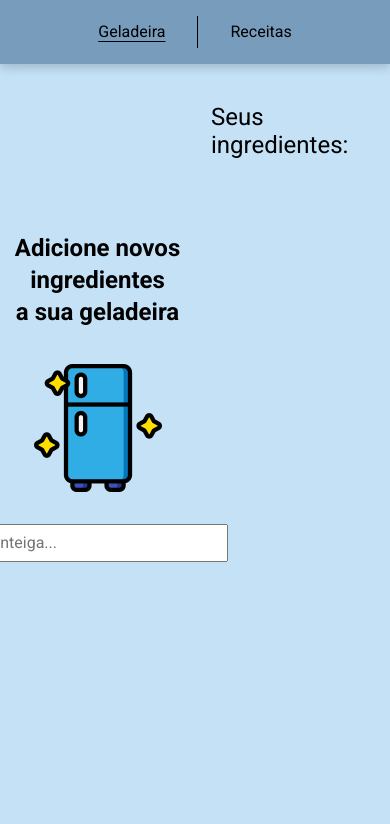
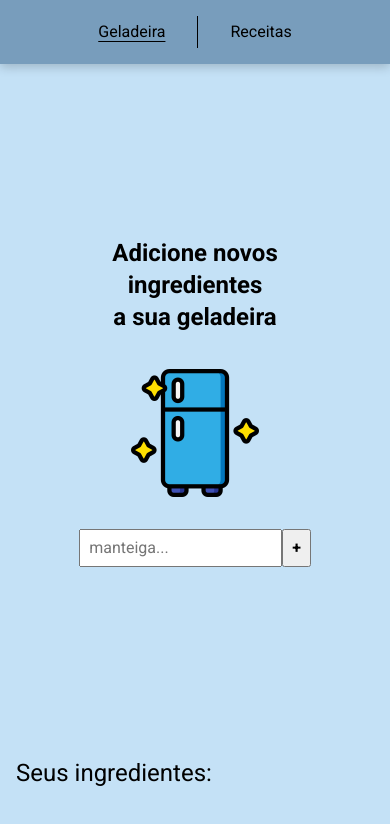
Before and after one commit to bastosanaa/gerador-receitas, a Vue app: page / in a window 390 px wide. Shown: the top 824 px of the page. Built offline with nearby package versions, Linux system fonts and the light colour scheme.

Commit message:
Style: aplica responsividade basica

```diff
--- a/src/components/FridgeTabCompontents/ContainerIngredients.vue
+++ b/src/components/FridgeTabCompontents/ContainerIngredients.vue
@@ -45,5 +45,11 @@ export default {
         overflow-y: auto;
         /* border: 1px solid red; */
         flex-wrap: wrap;
-}
+    }
+    @media only screen and (max-width: 720px) {
+        #containerIngredients {
+            width: 100%;
+            margin-bottom: 2rem;
+        }
+    }
 </style>
--- a/src/components/FridgeTabCompontents/InputIngredients.vue
+++ b/src/components/FridgeTabCompontents/InputIngredients.vue
@@ -3,7 +3,7 @@
         <div id="container">
             <h2>Adicione novos ingredientes <br> a sua geladeira</h2>
             <img src="@/assets/fridge.png" alt="">
-            <div>
+            <div class="input-container">
                 <input type="text" v-model="newIngredient" @keyup.enter="addNewIngredient" placeholder="manteiga...">
                 <button @click="addNewIngredient">+</button>
             </div>
@@ -56,9 +56,8 @@ export default {
 
     input {
         padding: 0.5rem;
-        width: 240px;
+        max-width: 240px;
         border-block-color: var();
-        margin-top: 1rem;
     }
 
     button {
@@ -66,5 +65,16 @@ export default {
         font-weight: 600;
     }
 
+    .input-container{
+        display: flex;
+        align-items: center;
+        margin-top: 1rem;
+
+    }
+    @media only screen and (max-width: 720px) {
+        #container {
+            padding: 0;
+        }
+    }
 
 </style>
--- a/src/components/RecepiesTabComponents/RecepiesInstructions.vue
+++ b/src/components/RecepiesTabComponents/RecepiesInstructions.vue
@@ -47,6 +47,7 @@ export default {
         height: 85%;
         padding: 2rem 3rem;
         border-radius: 16px;
+        overflow-y: scroll;
 
     }
 
@@ -68,5 +69,13 @@ export default {
         flex-direction: column;
         gap: 0.5rem;
     }
+    @media only screen and (max-width: 720px) {
+        #instructions {
+            padding: 2.5rem 1.5rem;
+        }
+        ul {
+            padding: 1.2rem;
+        }
+    }
 
 </style>
--- a/src/components/RecepiesTabComponents/RecepiesPrompt.vue
+++ b/src/components/RecepiesTabComponents/RecepiesPrompt.vue
@@ -81,7 +81,7 @@ export default {
     flex-direction: column;
     align-items: center;
     padding: 5rem 3rem;
-    border: 1px solid black;
+    border: 1px solid #789DBC;
     border-radius: 15px;
     background-color: #d8ecf8;
 }
@@ -93,6 +93,12 @@ button {
     border-radius: 6px;
     border: none ;
     background-color: #789DBC;
+}
+@media only screen and (max-width: 720px) {
+    .prompt-container {
+        border: none;
+        margin-bottom: 3rem;
+    }
+}
 
-}
 </style>
--- a/src/components/tabs/FridgeTab.vue
+++ b/src/components/tabs/FridgeTab.vue
@@ -21,7 +21,14 @@ export default {
     #fridgeTab{
         height: 100%;
         display: flex;
+    }
 
+    @media only screen and (max-width: 720px) {
+        #fridgeTab {
+            flex-direction: column;
+            align-items: center;
+            overflow-y:  auto;
+        }
+    }
 
-    }
 </style>
--- a/src/components/tabs/RecepiesTab.vue
+++ b/src/components/tabs/RecepiesTab.vue
@@ -1,7 +1,9 @@
 <template>
     <div id="recepies-tab">
         <RecepiesPrompt v-show="currentRecepie==''" @recepieGenerated="handleRecepieGenerated"></RecepiesPrompt>
-        <RecepiesInstructions v-if="currentRecepie != ''" @recepieClosed="handleRecepieClosed" :instructions="currentRecepie"></RecepiesInstructions>
+        <keep-alive>
+            <RecepiesInstructions v-if="currentRecepie != ''" @recepieClosed="handleRecepieClosed" :instructions="currentRecepie"></RecepiesInstructions>
+        </keep-alive>
 
     </div>
 </template>
@@ -14,17 +16,17 @@ export default {
         RecepiesPrompt,
         RecepiesInstructions
     },
-    data() {
-        return {
-            currentRecepie: ''
+    computed: {
+        currentRecepie() {
+            return this.$store.state.currentRecepie;
         }
     },
     methods: {
         handleRecepieGenerated(recepie) {
-            this.currentRecepie = recepie
+            this.$store.commit('setCurrentRecepie', recepie)
         },
         handleRecepieClosed() {
-            this.currentRecepie = ''
+            this.$store.commit('clearCurrentRecepie');
         }
     }
 }
--- a/src/store.js
+++ b/src/store.js
@@ -5,9 +5,11 @@ Vue.use(Vuex)
 
 export default new Vuex.Store({
     state: {
-      ingredients: []  // Estado inicial com os ingredientes
+        ingredients: [],  // Estado inicial com os ingredientes
+        currentRecepie: ''
     },
     mutations: {
+    //ingredients mutations
     addIngredient(state, ingredient) {
         console.log(state.ingredients);
 
@@ -26,6 +28,13 @@ export default new Vuex.Store({
     setIngredients(state, ingredients) {
         state.ingredients = ingredients;
         localStorage.setItem('ingredients', JSON.stringify(state.ingredients));  // Atualiza localStorage
+    },
+    //current recepie mutations
+    setCurrentRecepie(state, recepie) {
+        state.currentRecepie = recepie;
+    },
+    clearCurrentRecepie(state) {
+        state.currentRecepie = ''
     }
     },
     actions: {
```
